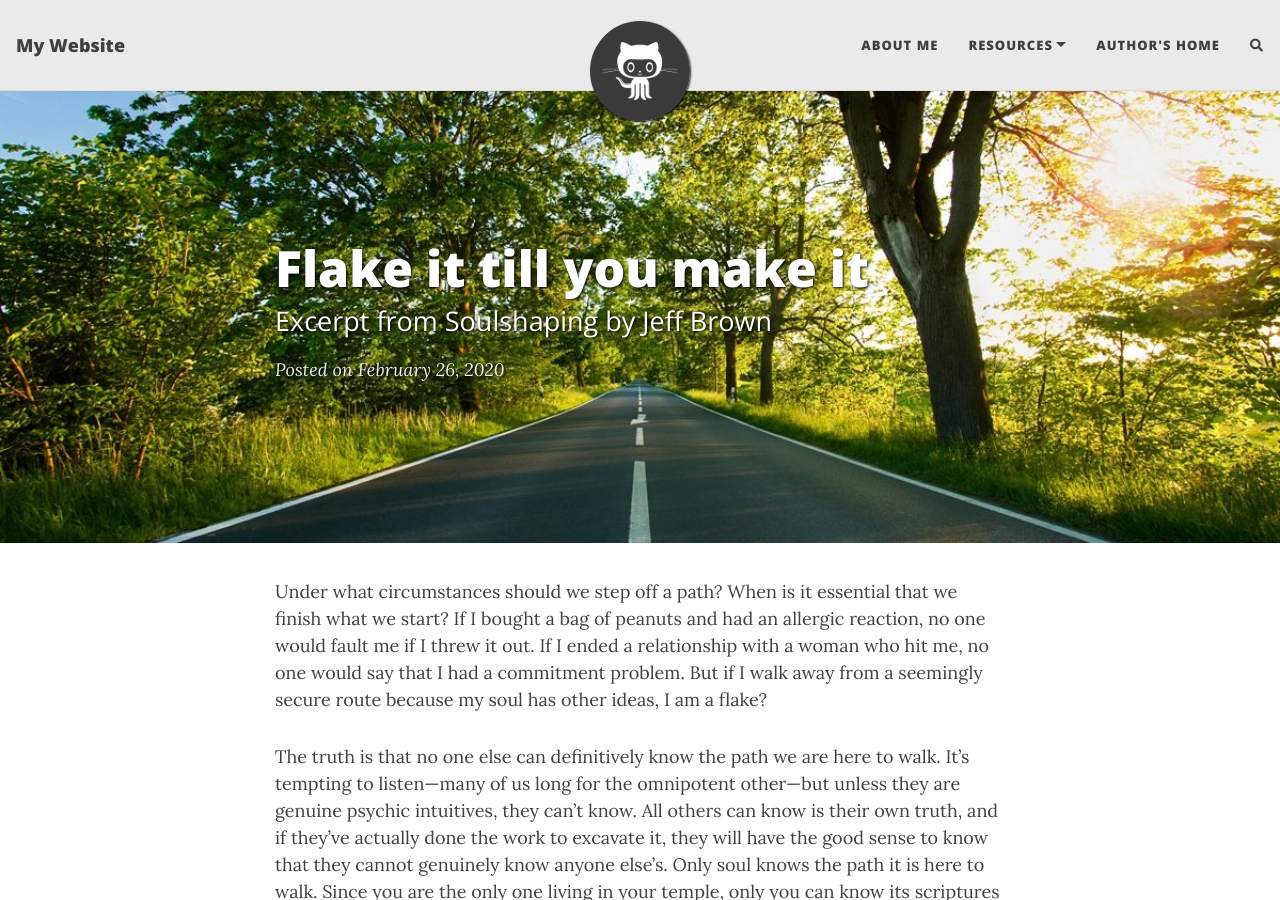
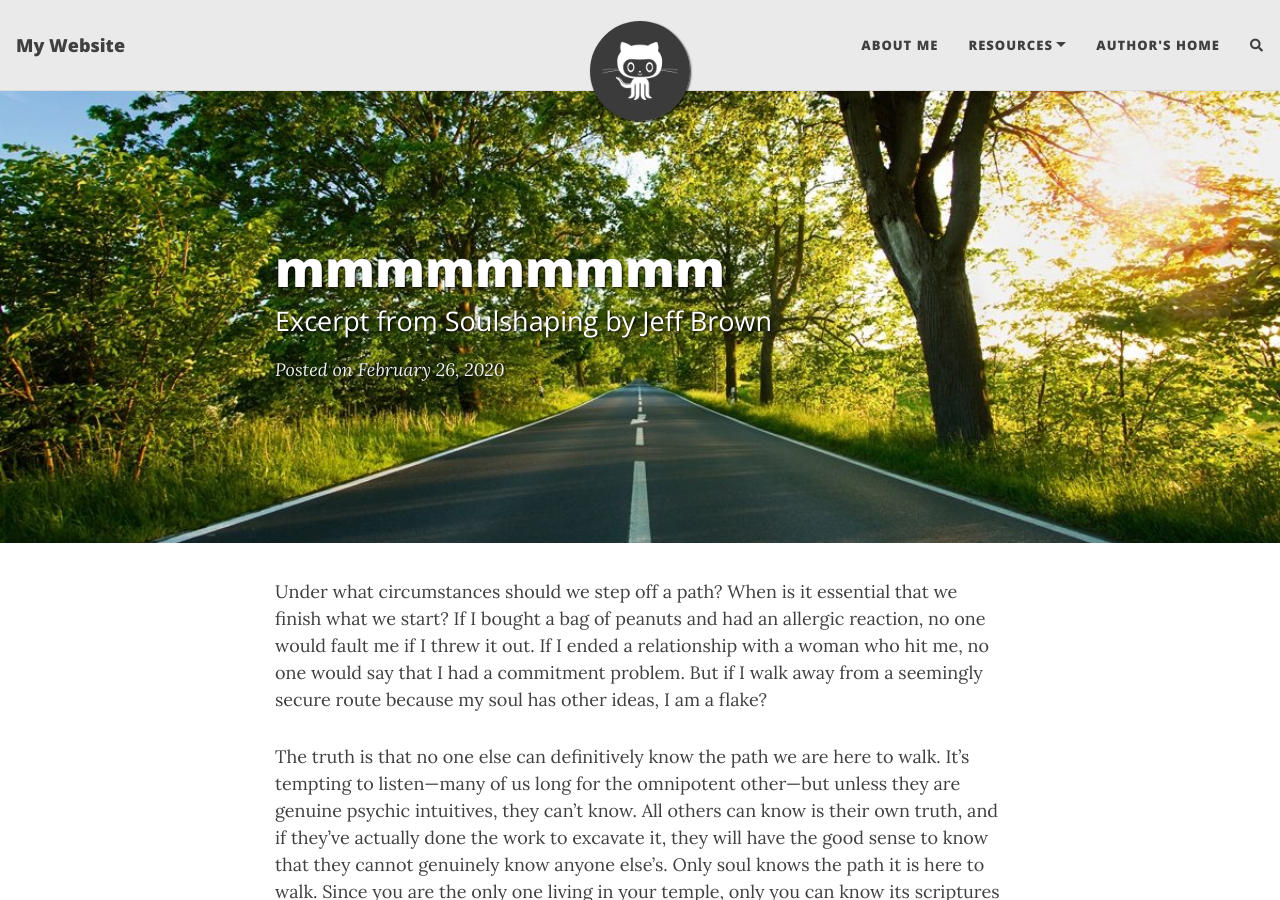
Before and after one commit to lisalexalopez/lisalexalopez.github.io, a Jekyll site: the page built from _posts/2020-02-26-flake-it-till-you-make-it.md, in a window 1280 px wide and 900 px high. Built offline with Jekyll 4.4.1, drawn with Linux system fonts in a browser that asks for light colours; nearby versions of some CDN libraries; comment, search, counter and statistics services are not loaded.

Commit message:
Update 2020-02-26-flake-it-till-you-make-it.md

```diff
--- a/_posts/2020-02-26-flake-it-till-you-make-it.md
+++ b/_posts/2020-02-26-flake-it-till-you-make-it.md
@@ -1,6 +1,6 @@
 ---
 layout: post
-title: Flake it till you make it
+title: mmmmmmmmm
 subtitle: Excerpt from Soulshaping by Jeff Brown
 cover-img: /assets/img/path.jpg
 thumbnail-img: /assets/img/thumb.png
```
